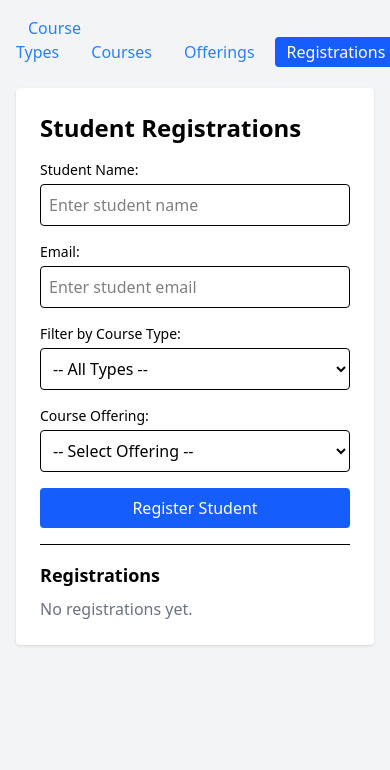
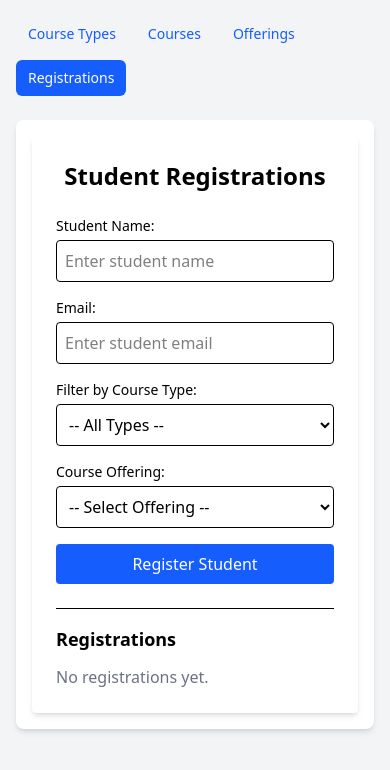
Before and after one commit to Gangadhar184/Student-Registration-System, a React (Vite) app: page /registrations in a window 390 px wide. Shown: the top 770 px of the page. Built offline with nearby package versions, Linux system fonts and the light colour scheme.

Commit message:
fixed responsiveness

```diff
--- a/src/App.jsx
+++ b/src/App.jsx
@@ -5,27 +5,40 @@ import CourseOfferings from './components/CourseOfferings'
 import StudentRegistrations from './components/StudentRegistrations'
 
 const App = () => {
+  const navClass = ({ isActive }) =>
+    `px-3 py-2 rounded-md text-sm font-medium transition-colors duration-200 ${
+      isActive ? 'bg-blue-600 text-white' : 'text-blue-600 hover:bg-blue-200'
+    }`
+
   return (
     <div className="min-h-screen bg-gray-100 p-4">
-      <nav className="mb-6 space-x-2">
-        <NavLink to="/types" className={navClass}>Course Types</NavLink>
-        <NavLink to="/courses" className={navClass}>Courses</NavLink>
-        <NavLink to="/offerings" className={navClass}>Offerings</NavLink>
-        <NavLink to="/registrations" className={navClass}>Registrations</NavLink>
+      <nav className="mb-6 flex flex-wrap gap-2">
+        <NavLink to="/types" className={navClass}>
+          Course Types
+        </NavLink>
+        <NavLink to="/courses" className={navClass}>
+          Courses
+        </NavLink>
+        <NavLink to="/offerings" className={navClass}>
+          Offerings
+        </NavLink>
+        <NavLink to="/registrations" className={navClass}>
+          Registrations
+        </NavLink>
       </nav>
 
+      {/* Page Content */}
+      <div className="bg-white rounded-lg shadow-md p-4 md:p-6 lg:p-8">
         <Routes>
           <Route path="/types" element={<CourseTypes />} />
           <Route path="/courses" element={<Courses />} />
           <Route path="/offerings" element={<CourseOfferings />} />
           <Route path="/registrations" element={<StudentRegistrations />} />
-        <Route path="*" element={<CourseTypes />} /> {/* Default to types */}
+          <Route path="*" element={<CourseTypes />} />
         </Routes>
+      </div>
     </div>
   )
 }
 
-const navClass = ({ isActive }) =>
-  `px-3 py-1 rounded ${isActive ? 'bg-blue-600 text-white' : 'text-blue-500 hover:bg-blue-100'}`
-
 export default App
--- a/src/components/CourseOfferings.jsx
+++ b/src/components/CourseOfferings.jsx
@@ -72,12 +72,14 @@ const CourseOfferings = () => {
   };
 
   return (
-    <div className="max-w-xl mx-auto bg-white p-6 rounded shadow">
-      <h2 className="text-2xl font-bold mb-4">Course Offerings</h2>
+    <div className="max-w-2xl mx-auto bg-white p-4 sm:p-6 rounded shadow">
+      <h2 className="text-xl sm:text-2xl font-bold mb-4 text-center sm:text-left">
+        Course Offerings
+      </h2>
 
       <form onSubmit={handleSubmit} className="space-y-4 mb-4">
         <div className="flex flex-col gap-1">
-          <label className="text-sm">Select Course Type:</label>
+          <label className="text-sm font-medium">Select Course Type:</label>
           <select
             value={courseType}
             onChange={(e) => setCourseType(e.target.value)}
@@ -93,7 +95,7 @@ const CourseOfferings = () => {
         </div>
 
         <div className="flex flex-col gap-1">
-          <label className="text-sm">Select Course:</label>
+          <label className="text-sm font-medium">Select Course:</label>
           <select
             value={course}
             onChange={(e) => setCourse(e.target.value)}
@@ -125,16 +127,16 @@ const CourseOfferings = () => {
           courseOfferings.map((offering) => (
             <li
               key={offering.id}
-              className="flex justify-between items-center border p-2 rounded"
+              className="flex flex-col sm:flex-row justify-between items-start sm:items-center border p-3 rounded"
             >
-              <span>
-                {offering.courseType} - {offering.course}{' '}
+              <span className="mb-2 sm:mb-0">
+                <strong>{offering.courseType}</strong> - {offering.course}{' '}
                 <span className="text-sm text-gray-500">
                   ({registrations[offering.id]?.length || 0} student
                   {registrations[offering.id]?.length === 1 ? '' : 's'})
                 </span>
               </span>
-              <div className="space-x-2">
+              <div className="space-x-3">
                 <button
                   onClick={() => handleEdit(offering.id)}
                   className="text-yellow-600 hover:underline"
--- a/src/components/Courses.jsx
+++ b/src/components/Courses.jsx
@@ -2,7 +2,7 @@ import { useState } from 'react';
 import { useCourseContext } from '../context/CourseContext';
 
 const Courses = () => {
-  const { courses, setCourses,  } = useCourseContext()
+  const { courses, setCourses } = useCourseContext();
   const [name, setName] = useState('');
   const [editId, setEditId] = useState(null);
   const [error, setError] = useState('');
@@ -59,20 +59,25 @@ const Courses = () => {
   };
 
   return (
-    <div className="max-w-xl mx-auto bg-white p-6 rounded shadow">
-      <h2 className="text-2xl font-bold mb-4">Manage Courses</h2>
+    <div className="max-w-2xl mx-auto bg-white p-4 sm:p-6 rounded shadow">
+      <h2 className="text-xl sm:text-2xl font-bold mb-4 text-center sm:text-left">
+        Manage Courses
+      </h2>
 
-      <form onSubmit={handleSubmit} className="flex gap-2 mb-4">
+      <form
+        onSubmit={handleSubmit}
+        className="flex flex-col sm:flex-row gap-2 mb-4"
+      >
         <input
           type="text"
           placeholder="Enter course name"
           value={name}
           onChange={(e) => setName(e.target.value)}
-          className="flex-1 p-2 border rounded"
+          className="w-full sm:flex-1 p-2 border rounded"
         />
         <button
           type="submit"
-          className="bg-blue-600 text-white px-4 py-2 rounded"
+          className="bg-blue-600 text-white px-4 py-2 rounded w-full sm:w-auto"
         >
           {editId !== null ? 'Update' : 'Add'}
         </button>
@@ -87,10 +92,10 @@ const Courses = () => {
           courses.map((course) => (
             <li
               key={course.id}
-              className="flex justify-between items-center border p-2 rounded"
+              className="flex flex-col sm:flex-row justify-between items-start sm:items-center border p-3 rounded"
             >
-              <span>{course.name}</span>
-              <div className="space-x-2">
+              <span className="mb-2 sm:mb-0">{course.name}</span>
+              <div className="space-x-3">
                 <button
                   onClick={() => handleEdit(course.id)}
                   className="text-yellow-600 hover:underline"
--- a/src/components/StudentRegistrations.jsx
+++ b/src/components/StudentRegistrations.jsx
@@ -63,12 +63,12 @@ const StudentRegistrations = () => {
   };
 
   return (
-    <div className="max-w-xl mx-auto bg-white p-6 rounded shadow">
-      <h2 className="text-2xl font-bold mb-4">Student Registrations</h2>
+    <div className="max-w-4xl w-full mx-auto bg-white p-6 sm:p-8 rounded shadow-md">
+      <h2 className="text-2xl sm:text-3xl font-bold mb-6 text-center">Student Registrations</h2>
 
-      <form onSubmit={handleRegister} className="space-y-4 mb-4">
+      <form onSubmit={handleRegister} className="grid grid-cols-1 sm:grid-cols-2 gap-4 mb-6">
         <div className="flex flex-col gap-1">
-          <label className="text-sm">Student Name:</label>
+          <label className="text-sm font-medium">Student Name:</label>
           <input
             value={studentName}
             onChange={(e) => setStudentName(e.target.value)}
@@ -78,7 +78,7 @@ const StudentRegistrations = () => {
         </div>
 
         <div className="flex flex-col gap-1">
-          <label className="text-sm">Email:</label>
+          <label className="text-sm font-medium">Email:</label>
           <input
             value={email}
             onChange={(e) => setEmail(e.target.value)}
@@ -89,12 +89,12 @@ const StudentRegistrations = () => {
         </div>
 
         <div className="flex flex-col gap-1">
-          <label className="text-sm">Filter by Course Type:</label>
+          <label className="text-sm font-medium">Filter by Course Type:</label>
           <select
             value={selectedCourseType}
             onChange={(e) => {
               setSelectedCourseType(e.target.value);
-              setSelectedOfferingId(''); // reset offering selection
+              setSelectedOfferingId('');
             }}
             className="p-2 border rounded"
           >
@@ -108,7 +108,7 @@ const StudentRegistrations = () => {
         </div>
 
         <div className="flex flex-col gap-1">
-          <label className="text-sm">Course Offering:</label>
+          <label className="text-sm font-medium">Course Offering:</label>
           <select
             value={selectedOfferingId}
             onChange={(e) => setSelectedOfferingId(e.target.value)}
@@ -123,19 +123,23 @@ const StudentRegistrations = () => {
           </select>
         </div>
 
-        <button
-          type="submit"
-          className="w-full bg-blue-600 text-white py-2 rounded"
-        >
-          Register Student
-        </button>
+        <div className="sm:col-span-2">
+          <button
+            type="submit"
+            className="w-full bg-blue-600 text-white py-2 rounded hover:bg-blue-700 transition duration-200"
+          >
+            Register Student
+          </button>
+        </div>
 
-        {error && <p className="text-red-500 text-sm mt-2">{error}</p>}
+        {error && (
+          <p className="text-red-500 text-sm sm:col-span-2 mt-2">{error}</p>
+        )}
       </form>
 
       <hr className="my-4" />
 
-      <h3 className="text-lg font-semibold mb-2">Registrations</h3>
+      <h3 className="text-lg font-semibold mb-3">Registrations</h3>
       {Object.keys(registrations).length === 0 ? (
         <p className="text-gray-500">No registrations yet.</p>
       ) : (
@@ -144,17 +148,17 @@ const StudentRegistrations = () => {
           if (!offering) return null;
 
           return (
-            <div key={offeringId} className="mb-4">
-              <h4 className="font-semibold mb-1">
+            <div key={offeringId} className="mb-6">
+              <h4 className="font-semibold text-sm sm:text-base mb-2">
                 {offering.courseType} - {offering.course}
               </h4>
-              <ul className="pl-4 space-y-1 text-sm">
+              <ul className="space-y-2">
                 {students.map((student) => (
                   <li
                     key={student.id}
-                    className="flex justify-between items-center border p-2 rounded"
+                    className="flex flex-col sm:flex-row justify-between items-start sm:items-center border p-2 rounded gap-2"
                   >
-                    <span>
+                    <span className="text-sm">
                       {student.name} ({student.email})
                     </span>
                     <button
```
Also changed, not shown: src/components/CourseTypes.jsx (+37 -32 lines). Lines whose indentation alone changed are shown as unchanged.
